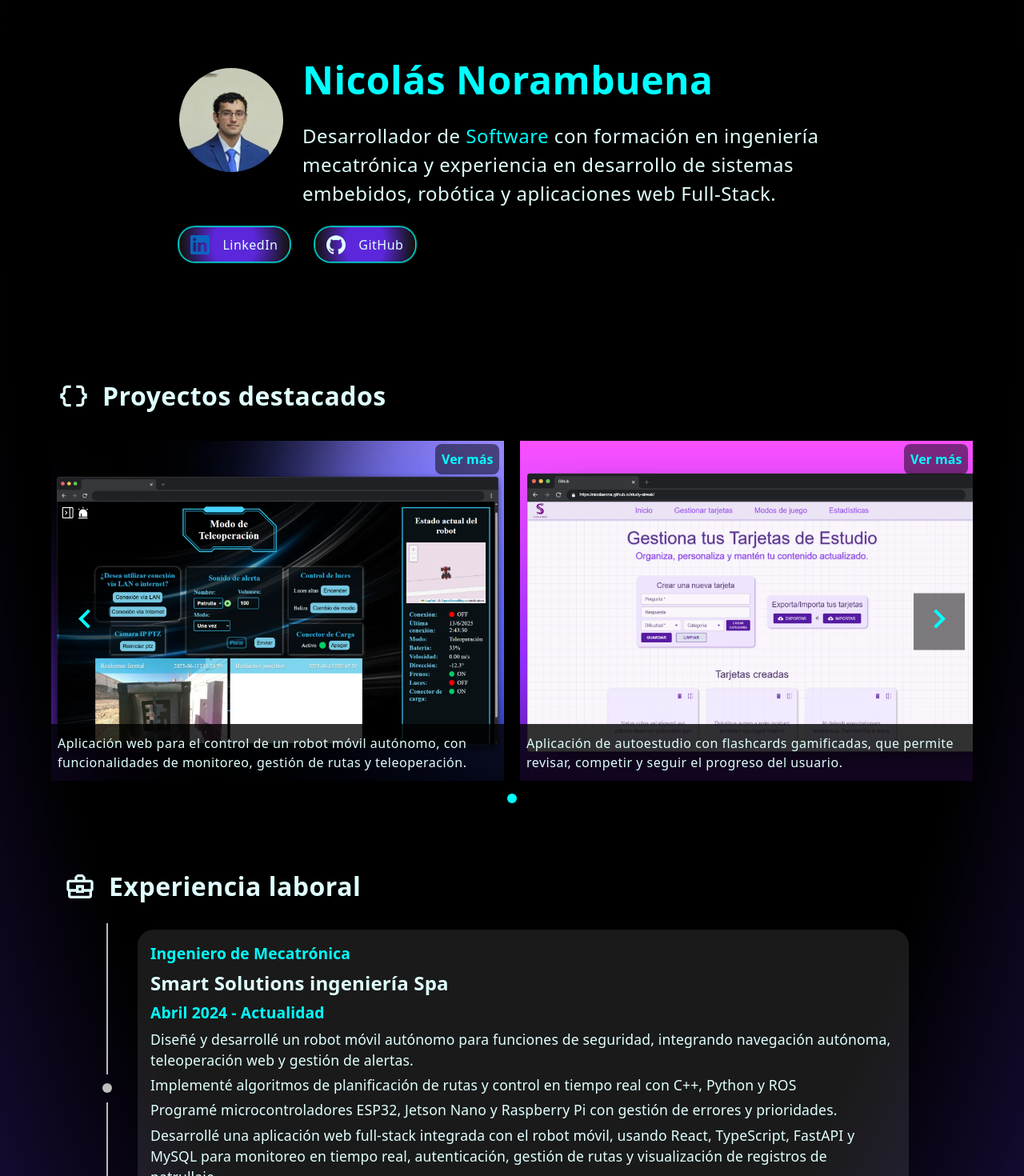
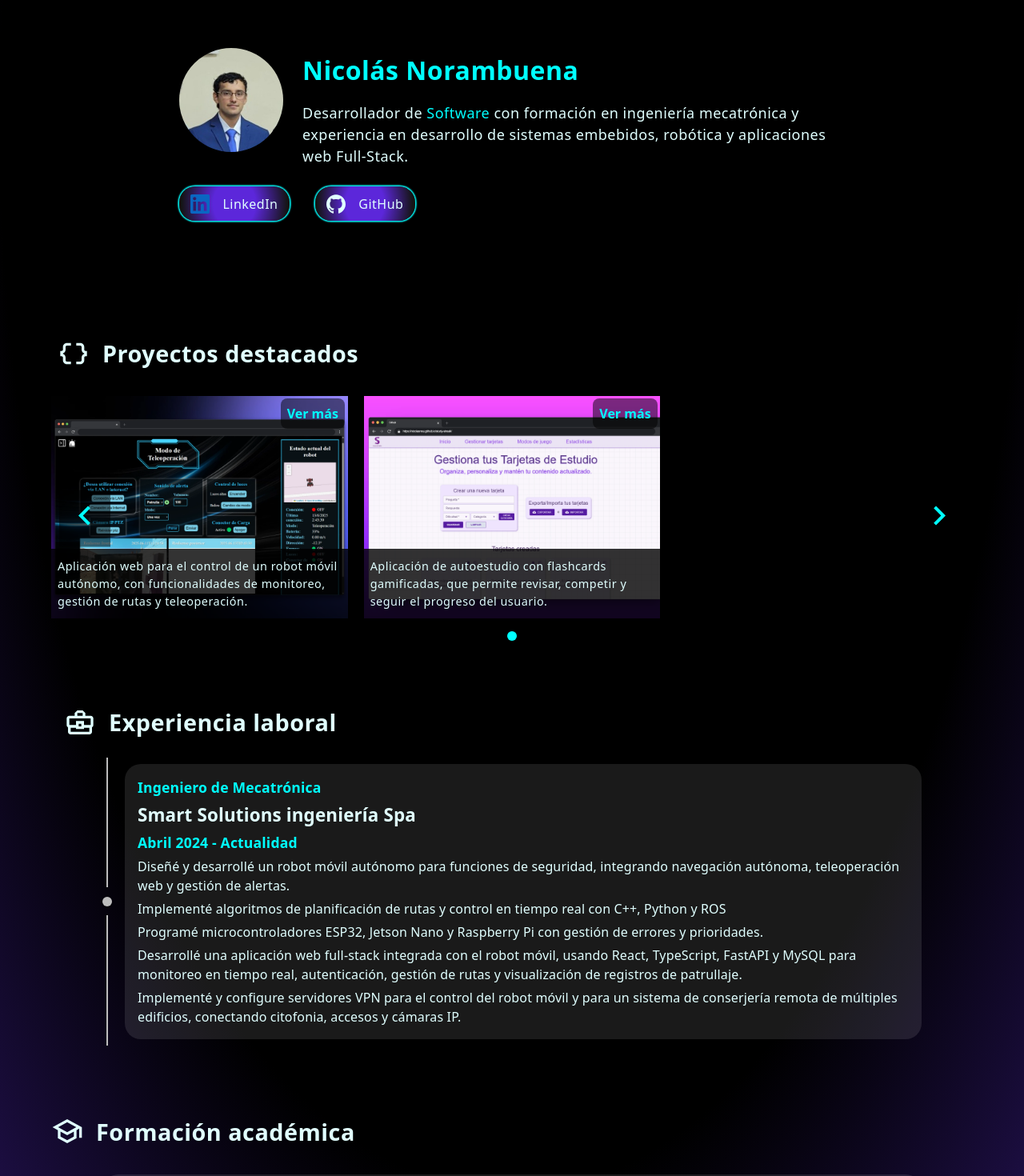
Before and after one commit to nicolasnna/porfolio-web-react, a React (Vite) app: page / in a window 1280 px wide. Shown: the part 120-1590 px from the top of the page at 80% size. Built offline with nearby package versions, Linux system fonts and the light colour scheme; a web font is replaced by a local one.

Commit message:
feat: :sparkles: Ajusta tamaños de fuente en AboutMe, Academic y Experience; mejora el comportamiento de la visualización en MainPage con el nuevo hook useWindowSize

```diff
--- a/src/components/AboutMe/AboutMe.css
+++ b/src/components/AboutMe/AboutMe.css
@@ -21,7 +21,7 @@
   padding: 1rem 1rem;
   border-radius: 20px;
   gap: 1em;
-  font-size: 1.1rem;
+  font-size: 1rem;
 }
 .textAbout a {
   color: #00ffff;
--- a/src/components/AboutMe/AboutMe.jsx
+++ b/src/components/AboutMe/AboutMe.jsx
@@ -15,7 +15,7 @@ export default function AboutMe() {
         spacing={2}
       >
         <PersonSearchOutlinedIcon sx={{ fontSize: constants.fontIconMain }} />
-        <h2 style={{ fontSize: "2rem", fontWeight: "bold" }}>Sobre mí</h2>
+        <h2 style={{ fontSize: "1.8rem", fontWeight: "bold" }}>Sobre mí</h2>
       </Stack>
       <div className="cardAbout">
         <div className="textAbout">
--- a/src/components/Academic/Academic.jsx
+++ b/src/components/Academic/Academic.jsx
@@ -17,7 +17,7 @@ export default function Academic({ academicList }) {
         justifyItems={"center"}
       >
         <SchoolOutlinedIcon sx={{ fontSize: constants.fontIconMain }} />
-        <h2 style={{ fontSize: "2rem", fontWeight: "bold" }}>Formación académica</h2>
+        <h2 style={{ fontSize: "1.8rem", fontWeight: "bold" }}>Formación académica</h2>
       </Stack>
       <Stack className="academic--content" gap={2}>
         {academicList.map((academic) => (
--- a/src/components/Experience/Experience.jsx
+++ b/src/components/Experience/Experience.jsx
@@ -17,7 +17,7 @@ export default function Experience({ experienceList }) {
         mx={2}
       >
         <BusinessCenterOutlinedIcon sx={{ fontSize: constants.fontIconMain }} />
-        <h2 style={{ fontSize: "2rem", fontWeight: "bold" }}>Experiencia laboral</h2>
+        <h2 style={{ fontSize: "1.8rem", fontWeight: "bold" }}>Experiencia laboral</h2>
       </Stack>
       <TimelineExperience experienceList={experienceList} />
     </Box>
--- a/src/components/Experience/TimelineExperience.jsx
+++ b/src/components/Experience/TimelineExperience.jsx
@@ -31,7 +31,7 @@ export default function TimelineExperience({ experienceList }) {
           <TimelineContent
             sx={{
               ml: 2,
-              px: 2,
+              px: 0,
               py: 1,
             }}
           >
--- a/src/components/Hero/Hero.jsx
+++ b/src/components/Hero/Hero.jsx
@@ -17,10 +17,10 @@ export default function Hero() {
           sx={{ width: 130, height: 130 }}
         />
         <Stack alignItems={"baseline"} direction={"column"} spacing={2} mt={4}>
-          <h1 style={{ fontSize: "xxx-large", color: "#00FFFF" }}>
+          <h1 style={{ fontSize: "xx-large", color: "#00FFFF" }}>
             Nicolás Norambuena
           </h1>
-          <p style={{ fontSize: "x-large" }}>
+          <p style={{ fontSize: "large" }}>
             Desarrollador de <span style={{ color: "#00FFFF" }}>Software</span> con formación en ingeniería mecatrónica y experiencia en desarrollo de sistemas embebidos, robótica y aplicaciones web Full-Stack.
           </p>
         </Stack>
--- a/src/components/Item/ItemCard.css
+++ b/src/components/Item/ItemCard.css
@@ -7,12 +7,12 @@
   gap: 0.3em;
 
   b {
-    font-size: 1.2rem;
+    font-size: 1.1rem;
   }
   h3 {
-    font-size: 1.5rem;
+    font-size: 1.4rem;
   }
   p {
-    font-size: 1.1rem;
+    font-size: 1rem;
   }
 }
--- /dev/null
+++ b/src/hooks/useWindowSize.jsx
@@ -0,0 +1,25 @@
+import { useEffect, useState } from "react";
+
+function useWindowSize() {
+  const [windowSize, setWindowSize] = useState({
+    width: window.innerWidth,
+    heihgt: window.innerHeight,
+  })
+
+  useEffect(() => {
+    function handleResize() {
+      setWindowSize({
+        width: window.innerWidth,
+        height: window.innerHeight,
+      })
+    }
+    window.addEventListener("resize", handleResize)
+
+    return () => {
+      window.removeEventListener("resize", handleResize)
+    }
+  }, [])
+  return windowSize
+}
+
+export default useWindowSize
--- a/src/index.css
+++ b/src/index.css
@@ -27,6 +27,10 @@ section h1 {
   font-size: 1.8em;
 }
 
+p {
+  font-size: 1em;
+}
+
 /* section {
   margin: 4em 2em;
 }
--- a/src/pages/MainPage.jsx
+++ b/src/pages/MainPage.jsx
@@ -13,13 +13,15 @@ import useVisible from "@hooks/useVisible"
 import { Box, Container, Stack } from "@mui/material"
 import { Carousel } from "../components/Carousel/Carousel"
 import DataObjectIcon from '@mui/icons-material/DataObject';
+import useWindowSize from "../hooks/useWindowSize"
 
 export default function MainPage() {
   const { state } = useLocation()
   let { targetId } = state || {}
   const navigate = useNavigate()
+  const windowSize = useWindowSize()
 
-
+  const slidesToShow = windowSize.width < 600 ? 1 : windowSize.width < 900 ? 2 : 3
   // Navegar hacia un elemento en especifico desde otra pagina
   useEffect(() => {
     const el = document.getElementById(targetId)
@@ -41,14 +43,14 @@ export default function MainPage() {
           <Box>
             <Stack marginY={4} marginX={1} direction={"row"} alignItems={"center"} justifyContent={"start"} spacing={2}>
               <DataObjectIcon sx={{ fontSize: constants.fontIconMain }}/>
-              <h2 style={{ fontSize: "2rem", fontWeight: "bold"}}>
+              <h2 style={{ fontSize: "1.8rem", fontWeight: "bold"}}>
                 Proyectos destacados
               </h2>
             </Stack>
             <Carousel
               slides={constants.featuredList}
               spacing={20}
-              slidesPerView={2}
+              slidesPerView={slidesToShow}
               renderSlide={(item) => (
                 <div
                   key={item.id}
@@ -60,6 +62,7 @@ export default function MainPage() {
                 >
                   <img width="100%" src={item.img} />
                   <div
+                    className="hover-description"
                     style={{
                       position: "absolute",
                       bottom: 0,
@@ -67,6 +70,8 @@ export default function MainPage() {
                       background: "rgba(0, 0, 0, 0.8)",
                       padding: "0.7rem 0.5rem",
                       boxSizing: "border-box",
+                      visibility: "visible",
+                      fontSize: "0.9rem"
                     }}
                   >
                     <p>{item.description}</p>
@@ -94,7 +99,6 @@ export default function MainPage() {
                 </div>
               )}
             />
-
           </Box>
           <Experience experienceList={constants.experienceList} />
           <Academic academicList={constants.academicList} />
```
